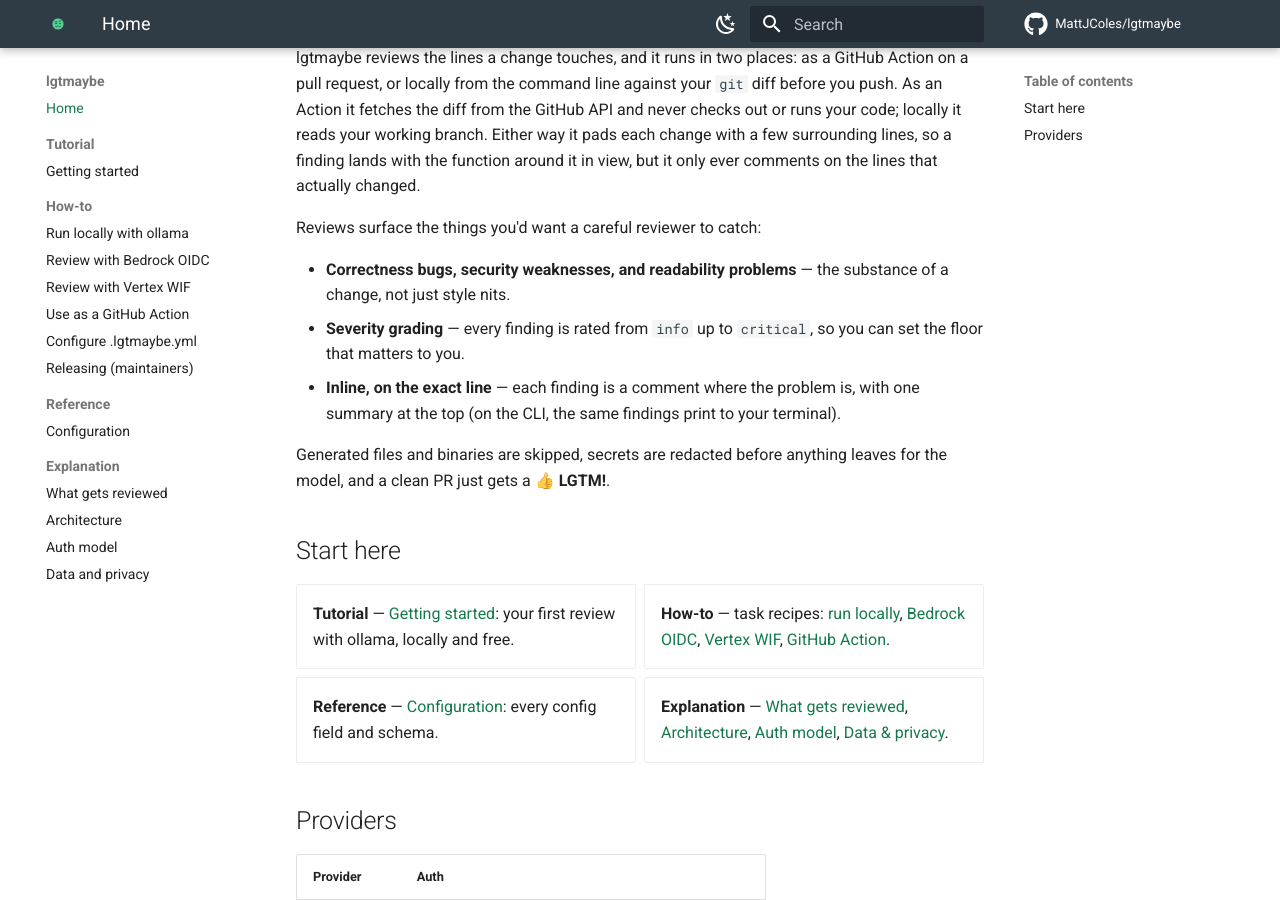
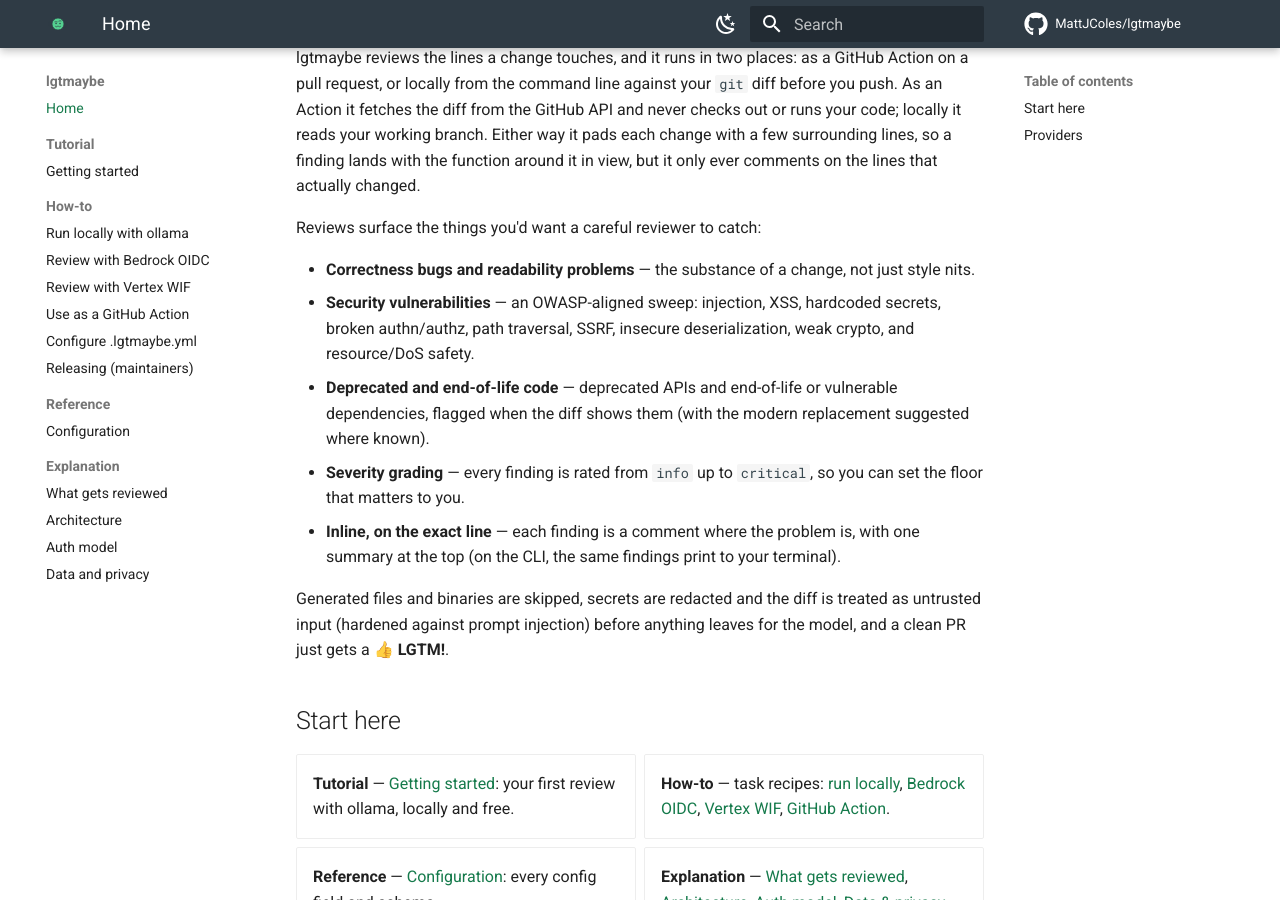
Before and after one commit to actions-marketplace-validations/MattJColes_lgtmaybe, an MkDocs documentation site: the page built from docs/index.md, in a window 1280 px wide and 900 px high, scrolled down 369 px. Built offline with MkDocs 1.6.1 and Material for MkDocs 9.7.7, drawn with Linux system fonts in a browser that asks for light colours; comment, search, counter and statistics services are not loaded.

Commit message:
Update docs homepage feature bullets
Bring the landing-page "what it catches" list in line with the reviewer's
current capabilities: add the OWASP-aligned security sweep and the
deprecated / end-of-life code & dependency checks, and note prompt-injection
hardening alongside secret redaction.

```diff
--- a/docs/index.md
+++ b/docs/index.md
@@ -20,11 +20,14 @@
 
 Reviews surface the things you'd want a careful reviewer to catch:
 
-- **Correctness bugs, security weaknesses, and readability problems** — the substance of a change, not just style nits.
+- **Correctness bugs and readability problems** — the substance of a change, not just style nits.
+- **Security vulnerabilities** — an OWASP-aligned sweep: injection, XSS, hardcoded secrets, broken authn/authz, path traversal, SSRF, insecure deserialization, weak crypto, and resource/DoS safety.
+- **Deprecated and end-of-life code** — deprecated APIs and end-of-life or vulnerable dependencies, flagged when the diff shows them (with the modern replacement suggested where known).
 - **Severity grading** — every finding is rated from `info` up to `critical`, so you can set the floor that matters to you.
 - **Inline, on the exact line** — each finding is a comment where the problem is, with one summary at the top (on the CLI, the same findings print to your terminal).
 
-Generated files and binaries are skipped, secrets are redacted before anything
+Generated files and binaries are skipped, secrets are redacted and the diff is
+treated as untrusted input (hardened against prompt injection) before anything
 leaves for the model, and a clean PR just gets a 👍 **LGTM!**.
 
 ## Start here
```
